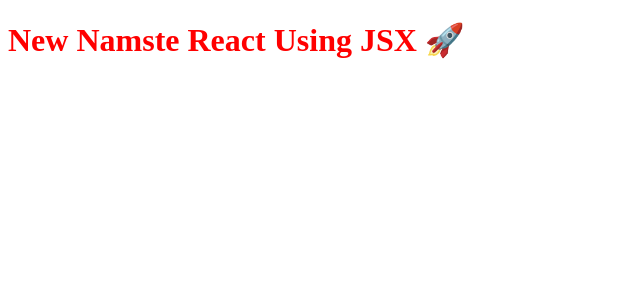
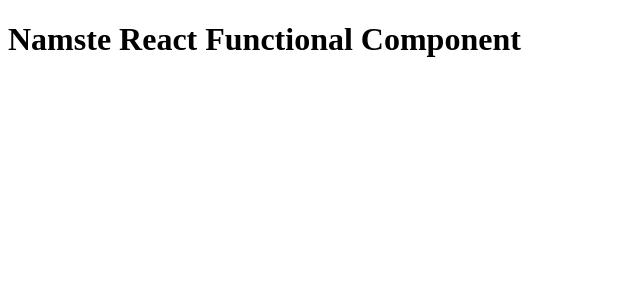
Before and after one commit to hareeshramineni/namaste-react-2026, a React (Vite) app: page / in a window 1280 px wide. Shown: the top 300 px of the page, without its empty margins (0-640 px from the left). Built offline with nearby package versions, Linux system fonts and the light colour scheme.

Commit message:
different ways of writting the JSX

```diff
--- a/App.js
+++ b/App.js
@@ -2,23 +2,31 @@
 import React from "react";
 import ReactDOM from "react-dom/client"
 
-//React.createElemnt => javascript object=> when we Render this to DOM => Html Element
-const heading = React.createElement("h1",{id:"heading"},"Namaste React🚀");
-console.log(heading);
 
-//JSX => is not HTML =>it is HTML or xml like Syntax
-//JSX (transpiled before it reaches the JS Engine)-PARCEL-Babel
-//JSX => Babel Transpile it to React.createElement => ReactElement => JS Object =>Html Element(render)
-const jsxHeading = <h1 className="heading">Namste React Using JSX 🚀</h1>;
+// React Element
+const heading = (
+<h1 className="heading">
+  Namste React Using JSX 🚀
+</h1>);
 
-const jsxHeadingMultiLine = (<h1 id="heading">
-  New Namste React Using JSX 🚀
-  </h1>);
+// React Component
+// class Based Component - old
+//Functional Coponent - new
 
-console.log(jsxHeading);
+// React Functional Component - just a normal javaScript Function => which returns some JSX
+
+const HeadingComponent = ()=><h1 className>Namste React Functional Component</h1>;
+
+const HeadingComponentNew = ()=>(
+<h1 className="header">Namste React Functional Component</h1>
+);
+
+const HeadingComponentNewer = ()=>{
+  return(
+<h1 className="header">Namste React Functional Component</h1>
+)};
 
 const root = ReactDOM.createRoot(document.getElementById("root"));
 
 root.render(heading);
-root.render(jsxHeading);
-root.render(jsxHeadingMultiLine);
+root.render(<HeadingComponent/>);
```
